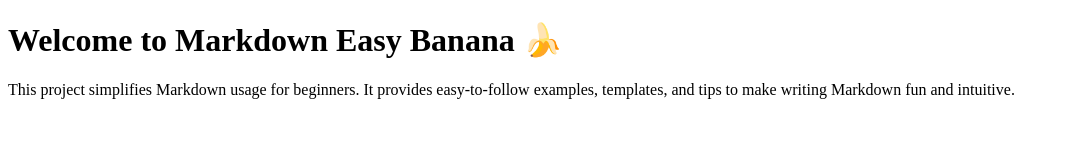
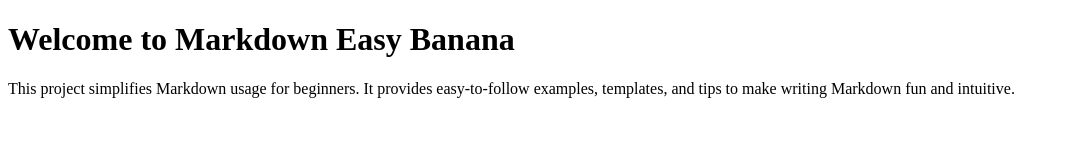
Before and after one commit to sinchana603/Markdown-Easy-Banana, a plain HTML site: page index.html in a window 1280 px wide. Shown: the whole page, without its empty margins (0-1069 px from the left). Drawn offline with Linux system fonts and the light colour scheme.

Commit message:
Update index.html

```diff
--- a/index.html
+++ b/index.html
@@ -4,7 +4,7 @@
   <title>Markdown Easy Banana</title>
 </head>
 <body>
-  <h1>Welcome to Markdown Easy Banana 🍌</h1>
+  <h1>Welcome to Markdown Easy Banana </h1>
   <p>This project simplifies Markdown usage for beginners. It provides easy-to-follow examples, templates, and tips to make writing Markdown fun and intuitive.</p>
 </body>
 </html>
```
